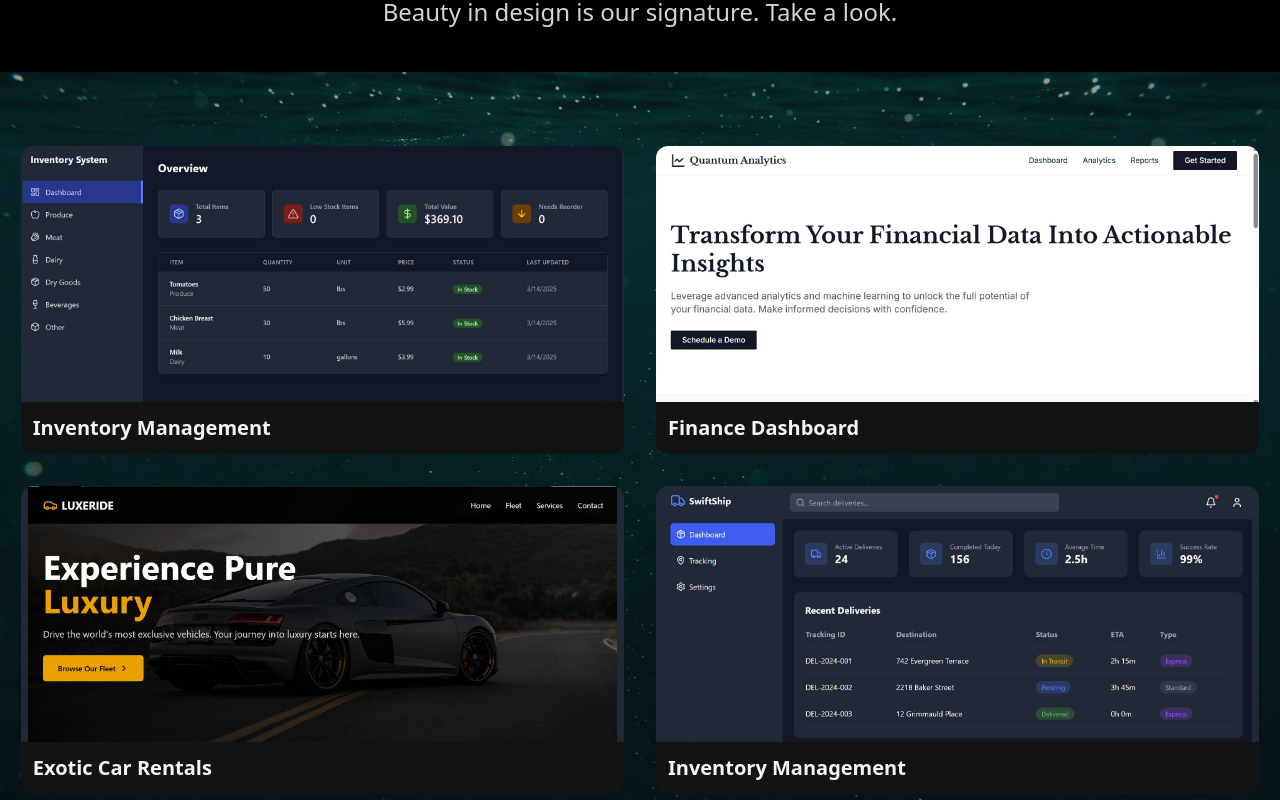
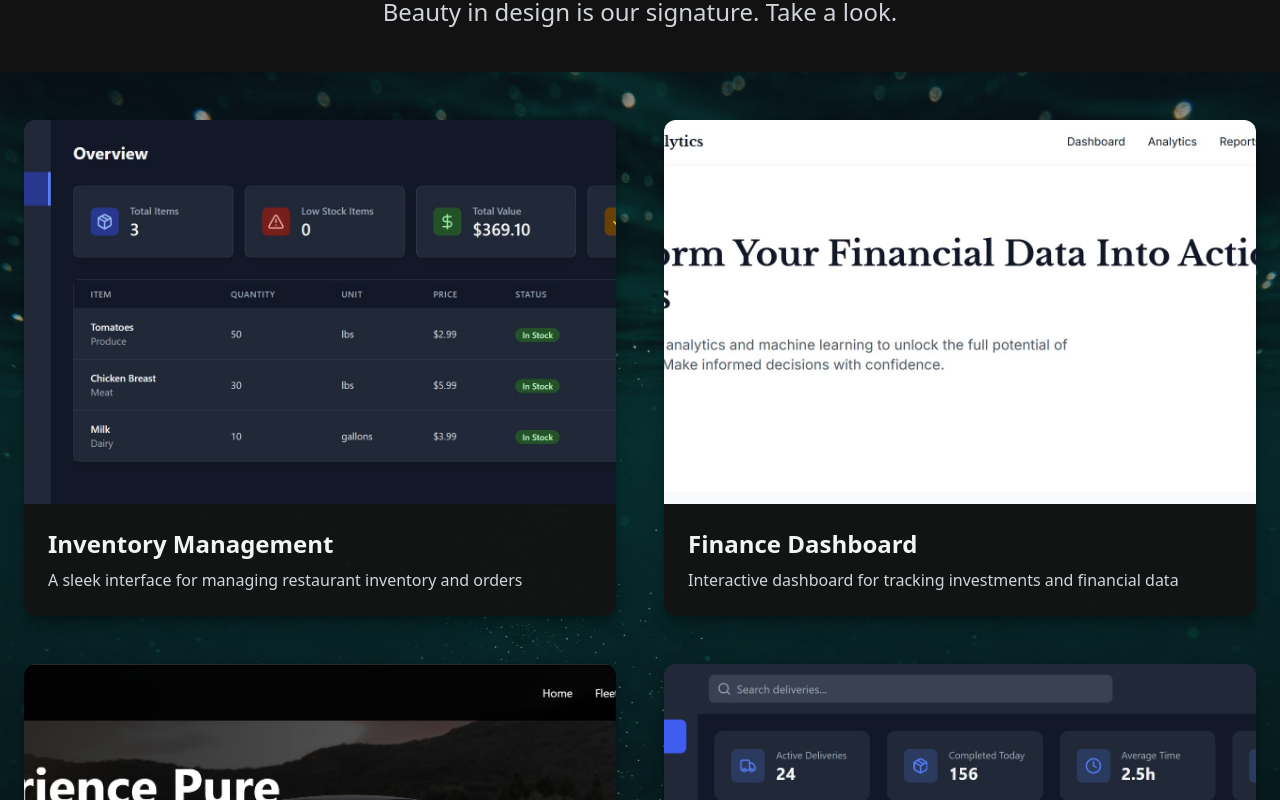
Before and after one commit to crdcamp/fluidia-site, a React (Vite) app: page / in a window 1280 px wide. Shown: the part 2040-2840 px from the top of the page. Built offline with nearby package versions, Linux system fonts and the light colour scheme.

Commit message:
Fixed minor errors

```diff
--- a/src/App.tsx
+++ b/src/App.tsx
@@ -11,7 +11,7 @@ import carExampleImage from './assets/exotic-car-rental-example.jpg';
 import financeExampleImage from './assets/finance-site-example.jpg';
 import inventoryExampleImage from './assets/inventory-site-example.jpg'
 import { APP } from './constants.tsx';
-import { fadeUp, fadeIn, staggerContainer, staggerItem, scaleIn } from './hooks/useScrollAnimation';
+import { fadeUp, fadeIn, staggerContainer, staggerItem } from './hooks/useScrollAnimation';
 
 interface ServiceCardProps {
   icon: React.ReactNode;
@@ -177,7 +177,7 @@ function App() {
 
       <section
         ref={examplesRef}
-        className="min-h-screen pb-10 pt-9 relative flex items-center justify-center overflow-hidden"
+        className="min-h-screen pb-16 pt-12 relative flex items-center justify-center overflow-hidden"
         style={{
           backgroundImage: `url(${backgroundImage3})`,
           backgroundAttachment: 'fixed',
@@ -185,12 +185,12 @@ function App() {
           backgroundPosition: 'center',
         }}>
         <div className="absolute inset-0 bg-gray-900/40"></div>
-        <div className="relative z-10 max-w-7xl mx-auto px-4">
+        <div className="relative z-10 max-w-7xl mx-auto px-6">
           <motion.div
             variants={staggerContainer}
             initial="hidden"
             animate="visible"
-            className="grid md:grid-cols-2 gap-8"
+            className="grid md:grid-cols-2 gap-12"
           >
             <motion.div variants={staggerItem}>
               <a
@@ -199,16 +199,17 @@ function App() {
                 rel="noopener noreferrer"
                 className="block"
               >
-                <div className="rounded-xl overflow-hidden transition transform hover:scale-105">
-                  <div className="w-full h-64 flex items-center justify-center bg-gray-800">
+                <div className="rounded-xl overflow-hidden transition transform hover:scale-105 shadow-lg shadow-black/30 h-full">
+                  <div className="w-full h-96 bg-gray-800">
                     <img
                       src={restaurantExample}
-                      className="max-w-full max-h-full object-cover"
+                      className="w-full h-full object-cover"
                       alt="Restaurant Example"
                     />
                   </div>
-                  <div className="p-3 rounded-b-xl" style={{ backgroundColor: 'var(--dark-bg-color)' }}>
-                    <h3 className="text-xl font-bold">Inventory Management</h3>
+                  <div className="p-6 rounded-b-xl" style={{ backgroundColor: 'var(--dark-bg-color)' }}>
+                    <h3 className="text-2xl font-bold">Inventory Management</h3>
+                    <p className="text-gray-300 mt-2">A sleek interface for managing restaurant inventory and orders</p>
                   </div>
                 </div>
               </a>
@@ -221,16 +222,17 @@ function App() {
                 rel="noopener noreferrer"
                 className="block"
               >
-                <div className="rounded-xl overflow-hidden transition transform hover:scale-105">
-                  <div className="w-full h-64 flex items-center justify-center bg-gray-800">
+                <div className="rounded-xl overflow-hidden transition transform hover:scale-105 shadow-lg shadow-black/30 h-full">
+                  <div className="w-full h-96 bg-gray-800">
                     <img
                       src={financeExampleImage}
-                      className="max-w-full max-h-full object-cover"
+                      className="w-full h-full object-cover"
                       alt="Finance Example"
                     />
                   </div>
-                  <div className="p-3 rounded-b-xl" style={{ backgroundColor: 'var(--dark-bg-color)' }}>
-                    <h3 className="text-xl font-bold">Finance Dashboard</h3>
+                  <div className="p-6 rounded-b-xl" style={{ backgroundColor: 'var(--dark-bg-color)' }}>
+                    <h3 className="text-2xl font-bold">Finance Dashboard</h3>
+                    <p className="text-gray-300 mt-2">Interactive dashboard for tracking investments and financial data</p>
                   </div>
                 </div>
               </a>
@@ -243,16 +245,17 @@ function App() {
                 rel="noopener noreferrer"
                 className="block"
               >
-                <div className="rounded-xl overflow-hidden transition transform hover:scale-105">
-                  <div className="w-full h-64 flex items-center justify-center bg-gray-800">
+                <div className="rounded-xl overflow-hidden transition transform hover:scale-105 shadow-lg shadow-black/30 h-full">
+                  <div className="w-full h-96 bg-gray-800">
                     <img
                       src={carExampleImage}
-                      className="max-w-full max-h-full object-cover"
+                      className="w-full h-full object-cover"
                       alt="Car Rental Example"
                     />
                   </div>
-                  <div className="p-3 rounded-b-xl" style={{ backgroundColor: 'var(--dark-bg-color)' }}>
-                    <h3 className="text-xl font-bold">Exotic Car Rentals</h3>
+                  <div className="p-6 rounded-b-xl" style={{ backgroundColor: 'var(--dark-bg-color)' }}>
+                    <h3 className="text-2xl font-bold">Exotic Car Rentals</h3>
+                    <p className="text-gray-300 mt-2">Premium car rental service with elegant user experience</p>
                   </div>
                 </div>
               </a>
@@ -265,16 +268,17 @@ function App() {
                 rel="noopener noreferrer"
                 className="block"
               >
-                <div className="rounded-xl overflow-hidden transition transform hover:scale-105">
-                  <div className="w-full h-64 flex items-center justify-center bg-gray-800">
+                <div className="rounded-xl overflow-hidden transition transform hover:scale-105 shadow-lg shadow-black/30 h-full">
+                  <div className="w-full h-96 bg-gray-800">
                     <img
                       src={inventoryExampleImage}
-                      className="max-w-full max-h-full object-cover"
+                      className="w-full h-full object-cover"
                       alt="Inventory Example"
                     />
                   </div>
-                  <div className="p-3 rounded-b-xl" style={{ backgroundColor: 'var(--dark-bg-color)' }}>
-                    <h3 className="text-xl font-bold">Inventory Management</h3>
+                  <div className="p-6 rounded-b-xl" style={{ backgroundColor: 'var(--dark-bg-color)' }}>
+                    <h3 className="text-2xl font-bold">Inventory Management</h3>
+                    <p className="text-gray-300 mt-2">Comprehensive inventory tracking system for business optimization</p>
                   </div>
                 </div>
               </a>
@@ -381,10 +385,11 @@ function ContactForm() {
 }
 
 // Helper AnimatedElement component - including it directly in this file
-function AnimatedElement({ children, variants, className }: {
+function AnimatedElement({ children, variants, className, style }: {
   children: React.ReactNode,
   variants?: any,
-  className?: string
+  className?: string,
+  style?: React.CSSProperties
 }) {
   const controls = useAnimation();
   const [ref, inView] = useInView({
@@ -408,6 +413,7 @@ function AnimatedElement({ children, variants, className }: {
         visible: { opacity: 1, y: 0 }
       }}
       className={className}
+      style={style}
     >
       {children}
     </motion.div>
```
